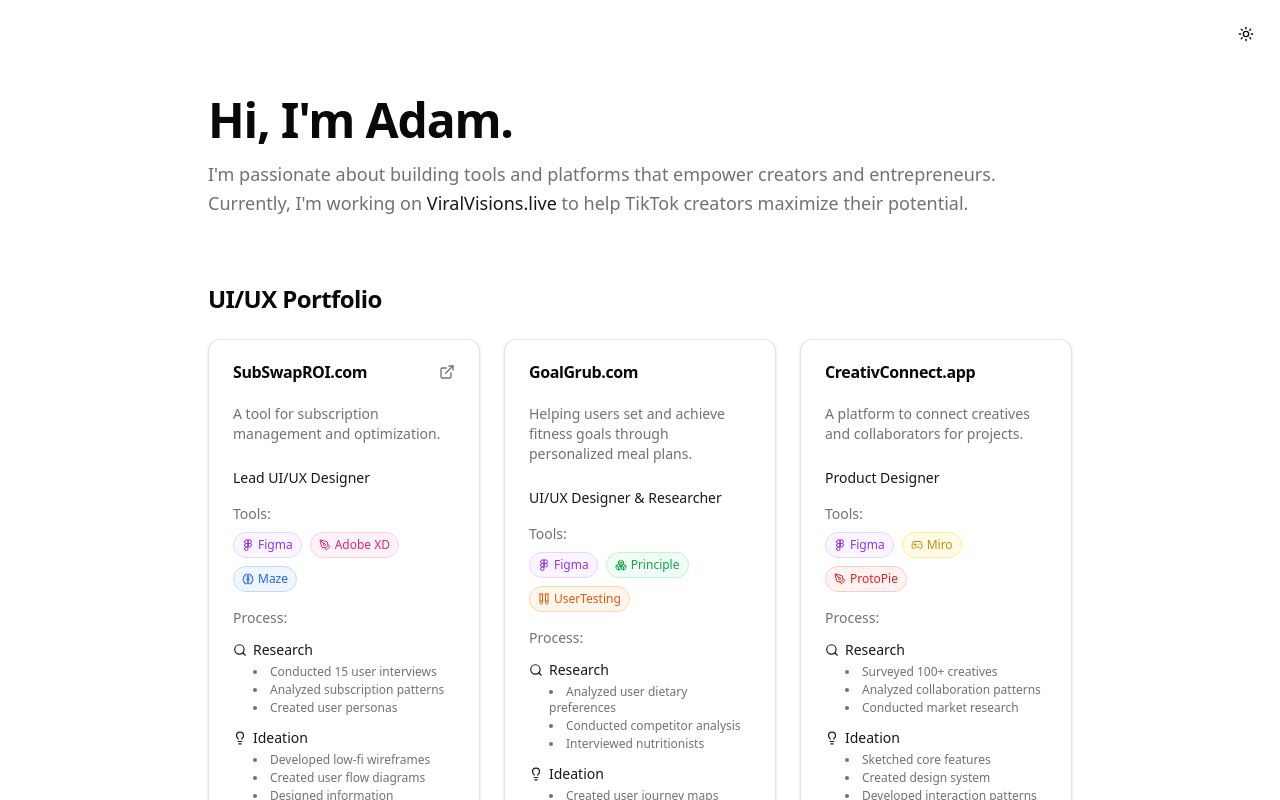
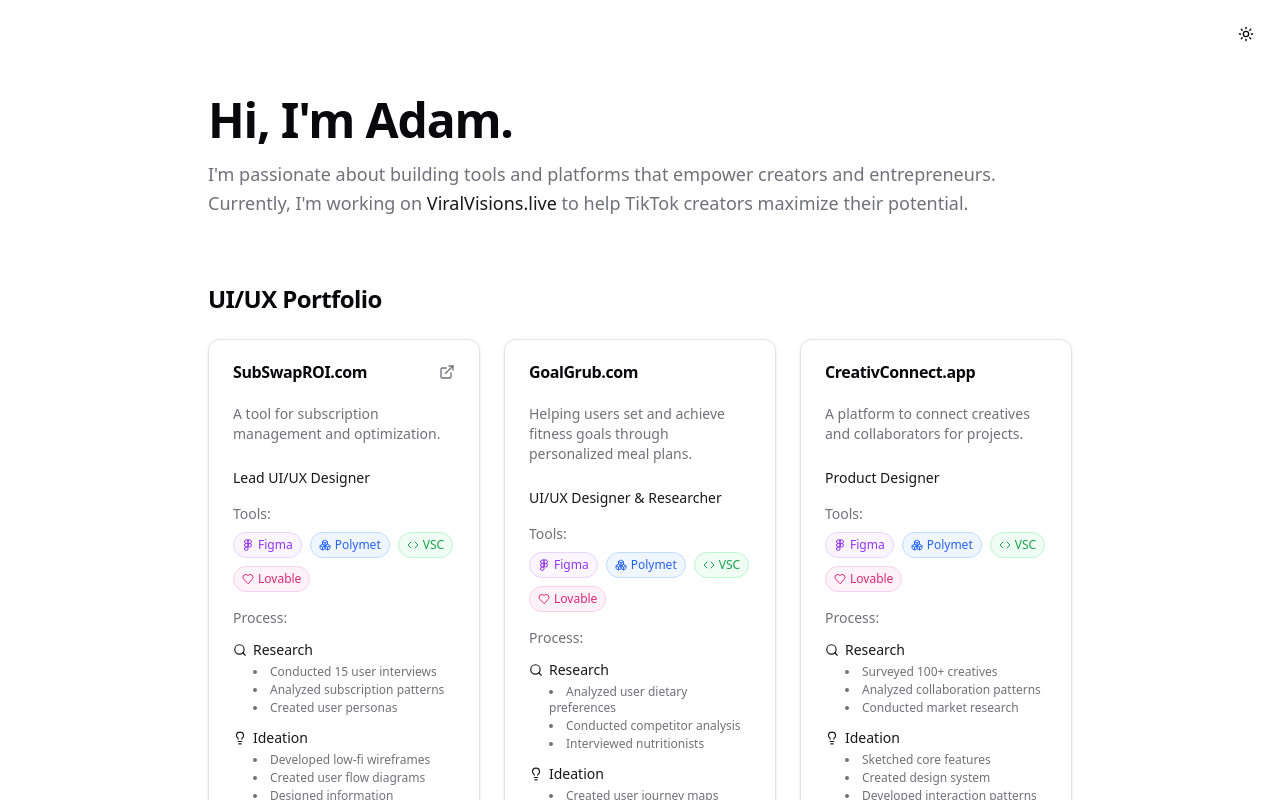
Before and after one commit to adamaboelmatty/aboelmatty.com, a Next.js app: page / in a window 1280 px wide. Shown: the top 800 px of the page. Built offline with nearby package versions, Linux system fonts and the light colour scheme.

Commit message:
“Updated”

```diff
--- a/src/app/(components)/projects.tsx
+++ b/src/app/(components)/projects.tsx
@@ -7,7 +7,7 @@
   CardTitle,
   CardDescription,
 } from "@/components/ui/card";
-import { ExternalLink, Figma, Gamepad2, TestTubes, Boxes, PenTool, Brain, Search, Lightbulb, Code } from "lucide-react";
+import { ExternalLink, Figma, Heart, Code, Boxes, Search, Lightbulb } from "lucide-react";
 
 interface Project {
   title: string;
@@ -27,12 +27,9 @@
 export default function Projects() {
   const toolIcons = {
     "Figma": <Figma className="h-3 w-3" />,
-    "Adobe XD": <PenTool className="h-3 w-3" />,
-    "Maze": <Brain className="h-3 w-3" />,
-    "Principle": <Boxes className="h-3 w-3" />,
-    "UserTesting": <TestTubes className="h-3 w-3" />,
-    "Miro": <Gamepad2 className="h-3 w-3" />,
-    "ProtoPie": <PenTool className="h-3 w-3" />,
+    "Polymet": <Boxes className="h-3 w-3" />,
+    "VSC": <Code className="h-3 w-3" />,
+    "Lovable": <Heart className="h-3 w-3" />,
   };
 
   const projects: Project[] = [
@@ -40,7 +37,7 @@
       title: "SubSwapROI.com",
       description: "A tool for subscription management and optimization.",
       role: "Lead UI/UX Designer",
-      tools: ["Figma", "Adobe XD", "Maze"],
+      tools: ["Figma", "Polymet", "VSC", "Lovable"],
       process: {
         research: [
           "Conducted 15 user interviews",
@@ -68,7 +65,7 @@
       title: "GoalGrub.com",
       description: "Helping users set and achieve fitness goals through personalized meal plans.",
       role: "UI/UX Designer & Researcher",
-      tools: ["Figma", "Principle", "UserTesting"],
+      tools: ["Figma", "Polymet", "VSC", "Lovable"],
       process: {
         research: [
           "Analyzed user dietary preferences",
@@ -96,7 +93,7 @@
       title: "CreativConnect.app",
       description: "A platform to connect creatives and collaborators for projects.",
       role: "Product Designer",
-      tools: ["Figma", "Miro", "ProtoPie"],
+      tools: ["Figma", "Polymet", "VSC", "Lovable"],
       process: {
         research: [
           "Surveyed 100+ creatives",
@@ -125,12 +122,9 @@
   const getToolColor = (tool: string) => {
     const colors = {
       "Figma": "bg-purple-50 text-purple-600 border-purple-200",
-      "Adobe XD": "bg-pink-50 text-pink-600 border-pink-200",
-      "Maze": "bg-blue-50 text-blue-600 border-blue-200",
-      "Principle": "bg-green-50 text-green-600 border-green-200",
-      "UserTesting": "bg-orange-50 text-orange-600 border-orange-200",
-      "Miro": "bg-yellow-50 text-yellow-600 border-yellow-200",
-      "ProtoPie": "bg-red-50 text-red-600 border-red-200",
+      "Polymet": "bg-blue-50 text-blue-600 border-blue-200",
+      "VSC": "bg-green-50 text-green-600 border-green-200",
+      "Lovable": "bg-pink-50 text-pink-600 border-pink-200",
     };
     return colors[tool as keyof typeof colors] || "bg-gray-50 text-gray-600 border-gray-200";
   };
@@ -150,7 +144,7 @@
         {projects.map((project, index) => (
           <Card
             key={index}
-            className="hover:shadow-lg transition-shadow"
+            className="hover:shadow-lg transition-shadow relative pb-14"
           >
             <CardHeader className="space-y-6">
               <CardTitle className="flex items-center justify-between">
@@ -216,12 +210,14 @@
                   </div>
                 </div>
               </CardDescription>
-              {project.status && (
+            </CardHeader>
+            {project.status && (
+              <div className="absolute bottom-4 left-6">
                 <span className="inline-block text-xs bg-primary/10 text-primary px-2 py-1 rounded-full">
                   {project.status}
                 </span>
-              )}
-            </CardHeader>
+              </div>
+            )}
           </Card>
         ))}
       </div>
```
